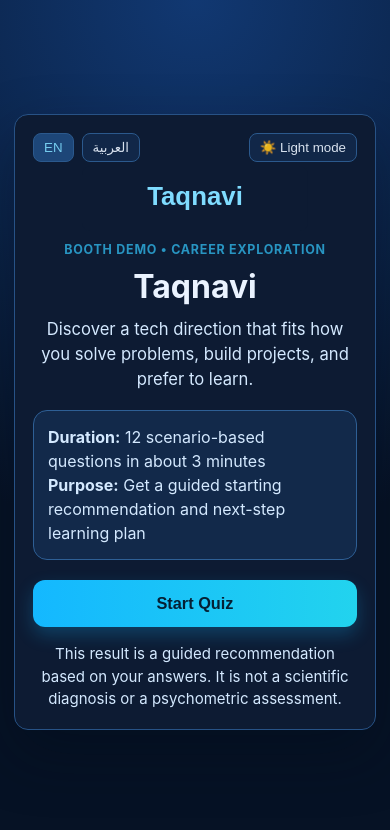
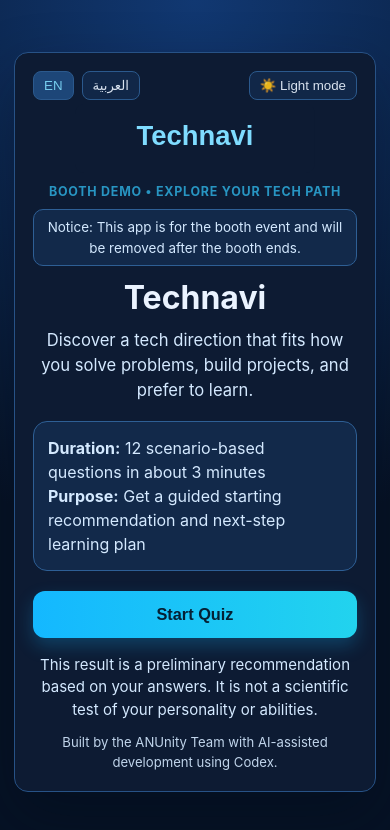
Before and after one commit to mustafaeisa2023-stack/taqnavi, a React (Vite) app: page / in a window 390 px wide. Shown: the top 830 px of the page. Built offline with nearby package versions, Linux system fonts and the light colour scheme.

Commit message:
Add localized booth notice, credit, and themed logo on all main screens

```diff
--- a/index.html
+++ b/index.html
@@ -5,10 +5,10 @@
     <meta name="viewport" content="width=device-width, initial-scale=1.0" />
     <meta
       name="description"
-      content="Taqnavi is a bilingual frontend-only quiz that helps university students explore suitable tech career paths."
+      content="Technavi is a bilingual frontend-only quiz that helps university students explore suitable tech career paths."
     />
-    <title>Taqnavi | Tech Career Quiz</title>
-    <link rel="icon" type="image/svg+xml" href="/brand/taqnavi-logo.svg" />
+    <title>Technavi | Tech Career Quiz</title>
+    <link rel="icon" type="image/svg+xml" href="/brand/technavi-logo-light.svg" />
   </head>
   <body>
     <div id="root"></div>
--- a/src/components/QuizScreen.tsx
+++ b/src/components/QuizScreen.tsx
@@ -5,6 +5,7 @@
 import { UI_TEXT } from '../i18n';
 import { LanguageToggle } from './LanguageToggle';
 import { ThemeToggle } from './ThemeToggle';
+import { useTheme } from '../ThemeContext';
 import { orderOptions } from '../lib/optionOrder';
 
 type QuizScreenProps = { question: Question; index: number; total: number; selectedOptionId?: string; onSelect: (optionId: string) => void; onNext: () => void; error?: string; sessionSeed: string; };
@@ -13,11 +14,14 @@
   const hasSelection = Boolean(selectedOptionId);
   const { lang } = useLanguage();
   const t = UI_TEXT[lang];
+  const { theme } = useTheme();
+  const logoSrc = theme === 'dark' ? '/brand/technavi-logo-dark.svg' : '/brand/technavi-logo-light.svg';
   const orderedOptions = useMemo(() => orderOptions(question.options, `${sessionSeed}:${question.id}`), [question.id, question.options, sessionSeed]);
 
   return (
     <section className="card quiz-screen">
       <div className="toolbar"><LanguageToggle /><ThemeToggle /></div>
+      <img src={logoSrc} alt={t.logoAlt} className="brand-logo brand-logo-inline" />
       <ProgressBar current={index + 1} total={total} />
       <h2 className="question-title">{question.prompt[lang]}</h2>
       <div className="options" role="radiogroup" aria-label={`${t.questionOf(index + 1, total)}`}>
@@ -27,6 +31,7 @@
       <button className="primary" type="button" onClick={onNext} disabled={!hasSelection}>
         {isLast ? (hasSelection ? t.seeResult : t.chooseAnswerToSeeResult) : t.nextQuestion}
       </button>
+      <p className="credit">{t.credit}</p>
     </section>
   );
 }
--- a/src/components/ResultScreen.tsx
+++ b/src/components/ResultScreen.tsx
@@ -4,6 +4,7 @@
 import { UI_TEXT } from '../i18n';
 import { LanguageToggle } from './LanguageToggle';
 import { ThemeToggle } from './ThemeToggle';
+import { useTheme } from '../ThemeContext';
 
 type ResultScreenProps = { result: QuizResult; onRestart: () => void; };
 
@@ -11,9 +12,12 @@
   const { primary, top3 } = result;
   const { lang } = useLanguage();
   const t = UI_TEXT[lang];
+  const { theme } = useTheme();
+  const logoSrc = theme === 'dark' ? '/brand/technavi-logo-dark.svg' : '/brand/technavi-logo-light.svg';
   return (
     <section className="card result-layout">
       <div className="toolbar"><LanguageToggle /><ThemeToggle /></div>
+      <img src={logoSrc} alt={t.logoAlt} className="brand-logo brand-logo-inline" />
       <article className="primary-match"><p className="chip">{t.primaryMatch}</p><h2>{primary.title[lang]}</h2><p className="lead">{primary.shortDescription[lang]}</p></article>
       <section className="content-card"><h3>{t.whyFits}</h3><p>{primary.whyItFits[lang]}</p></section>
       <section className="content-card"><h3>{t.strengths}</h3><ul>{primary.strengths[lang].map((s) => <li key={s}>{s}</li>)}</ul></section>
@@ -25,6 +29,7 @@
       <section className="content-card top3-section"><h3>{t.top3}</h3><div className="top3">{top3.map((entry, i) => <ResultCard key={entry.track.id} rank={i + 1} title={entry.track.title[lang]} percentage={entry.percentage} reason={entry.track.whyItFits[lang]} />)}</div></section>
       <p className="disclaimer">{t.disclaimer}</p>
       <button className="primary restart" type="button" onClick={onRestart}>{t.restart}</button>
+      <p className="credit">{t.credit}</p>
     </section>
   );
 }
--- a/src/components/StartScreen.tsx
+++ b/src/components/StartScreen.tsx
@@ -2,17 +2,21 @@
 import { UI_TEXT } from '../i18n';
 import { LanguageToggle } from './LanguageToggle';
 import { ThemeToggle } from './ThemeToggle';
+import { useTheme } from '../ThemeContext';
 
 type StartScreenProps = { onStart: () => void };
 
 export function StartScreen({ onStart }: StartScreenProps) {
   const { lang } = useLanguage();
   const t = UI_TEXT[lang];
+  const { theme } = useTheme();
+  const logoSrc = theme === 'dark' ? '/brand/technavi-logo-dark.svg' : '/brand/technavi-logo-light.svg';
   return (
     <section className="card center start-screen">
       <div className="toolbar"><LanguageToggle /><ThemeToggle /></div>
-      <img src="/brand/taqnavi-logo.svg" alt={t.logoAlt} className="brand-logo" />
+      <img src={logoSrc} alt={t.logoAlt} className="brand-logo" />
       <p className="eyebrow">{t.booth}</p>
+      <p className="booth-notice" role="note">{t.boothNotice}</p>
       <h1 className="hero-title">{t.heroTitle}</h1>
       <p className="subtitle">{t.subtitle}</p>
       <div className="info-strip" role="note" aria-label={t.quizDetails}>
@@ -21,6 +25,7 @@
       </div>
       <button className="primary hero-cta" onClick={onStart}>{t.start}</button>
       <p className="disclaimer">{t.disclaimer}</p>
+      <p className="credit">{t.credit}</p>
     </section>
   );
 }
--- a/src/i18n.ts
+++ b/src/i18n.ts
@@ -21,16 +21,18 @@
     top3: 'Your top 3 matches',
     match: 'match',
     restart: 'Restart Quiz',
-    disclaimer: 'This result is a guided recommendation based on your answers. It is not a scientific diagnosis or a psychometric assessment.',
-    booth: 'Booth Demo • Career Exploration',
-    heroTitle: 'Taqnavi',
+    disclaimer: 'This result is a preliminary recommendation based on your answers. It is not a scientific test of your personality or abilities.',
+    booth: 'Booth Demo • Explore Your Tech Path',
+    heroTitle: 'Technavi',
     subtitle: 'Discover a tech direction that fits how you solve problems, build projects, and prefer to learn.',
     duration: 'Duration:',
     durationValue: '12 scenario-based questions in about 3 minutes',
     purpose: 'Purpose:',
     purposeValue: 'Get a guided starting recommendation and next-step learning plan',
     start: 'Start Quiz',
-    logoAlt: 'Taqnavi logo',
+    logoAlt: 'Technavi logo',
+    boothNotice: 'Notice: This app is for the booth event and will be removed after the booth ends.',
+    credit: 'Built by the ANUnity Team with AI-assisted development using Codex.',
     quizDetails: 'Quiz details'
   },
   ar: {
@@ -51,16 +53,18 @@
     top3: 'أفضل 3 مسارات مطابقة',
     match: 'تطابق',
     restart: 'إعادة الاختبار',
-    disclaimer: 'هذه النتيجة توصية إرشادية مبنية على إجاباتك، وليست تشخيصًا علميًا أو تقييمًا سيكومتريًا.',
-    booth: 'عرض جناح • استكشاف المسار المهني',
-    heroTitle: 'تقنيڤي',
+    disclaimer: 'هذه النتيجة توصية مبدئية بناءً على إجاباتك، وليست اختبارًا علميًا يقيس شخصيتك أو قدراتك بدقة.',
+    booth: 'جناح تفاعلي • اكتشف مسارك التقني',
+    heroTitle: 'Technavi',
     subtitle: 'اكتشف مسارًا تقنيًا يناسب أسلوبك في حل المشكلات وبناء المشاريع وطريقتك في التعلّم.',
     duration: 'المدة:',
     durationValue: '12 سؤالًا مبنيًا على مواقف خلال حوالي 3 دقائق',
     purpose: 'الهدف:',
     purposeValue: 'الحصول على توصية بداية إرشادية وخطة تعلم للخطوات التالية',
     start: 'ابدأ الاختبار',
-    logoAlt: 'شعار تقنيڤي',
+    logoAlt: 'شعار Technavi',
+    boothNotice: 'تنبيه: هذا التطبيق مخصص لفعالية الجناح وسيتم إزالته بعد انتهاء الفعالية.',
+    credit: 'تم تطويره من قبل فريق ANUnity بمساعدة تطويرية باستخدام Codex.',
     quizDetails: 'تفاصيل الاختبار'
   }
 } as const;
--- a/src/styles.css
+++ b/src/styles.css
@@ -186,3 +186,13 @@
   .result-card { grid-template-columns: auto 1fr; }
   .result-match { grid-column: 2; }
 }
+
+
+.booth-notice { margin: 0 auto 12px; max-width: 64ch; font-size: .9rem; color: var(--muted); background: var(--strip); border: 1px solid var(--strip-border); border-radius: 10px; padding: 8px 12px; }
+.brand-logo-inline { width: min(200px, 55%); margin-bottom: 14px; }
+.credit { margin: 12px 0 0; font-size: .82rem; color: var(--muted); text-align: center; opacity: .9; }
+@media (max-width: 520px) {
+  .brand-logo { width:min(240px,74%); }
+  .brand-logo-inline { width:min(170px,58%); }
+  .booth-notice { font-size: .84rem; padding: 7px 10px; }
+}
```
Also changed, not shown: public/brand/technavi-logo-dark.svg (added), public/brand/technavi-logo-light.svg (added).
